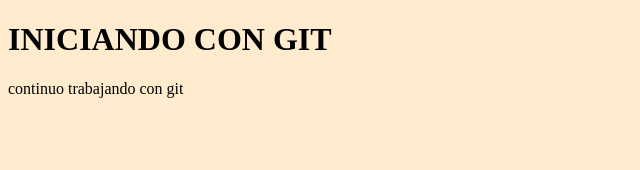
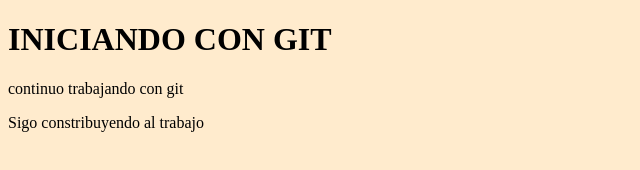
Before and after one commit to AgustinaTuzi/Mi-primer-repositorio-, a plain HTML site: page index.html in a window 1280 px wide. Shown: the whole page, without its empty margins (0-640 px from the left). Drawn offline with Linux system fonts and the light colour scheme.

Commit message:
hice una modificacion

```diff
--- a/index.html
+++ b/index.html
@@ -10,5 +10,6 @@
 <body>
     <h1>INICIANDO CON GIT</h1>
     <p>continuo trabajando con git</p>
+    <p>Sigo constribuyendo al trabajo</p>
 </body>
 </html>
```
